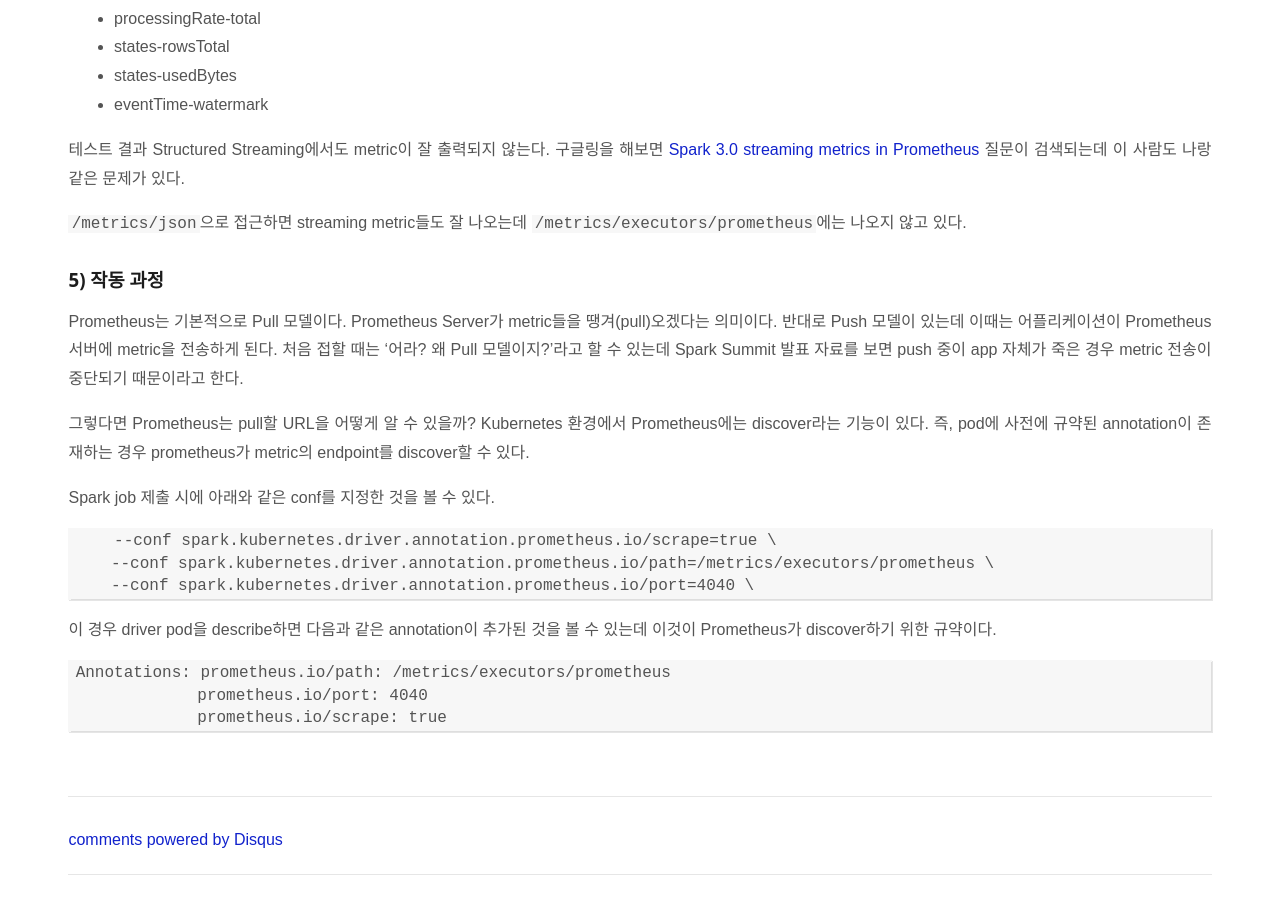
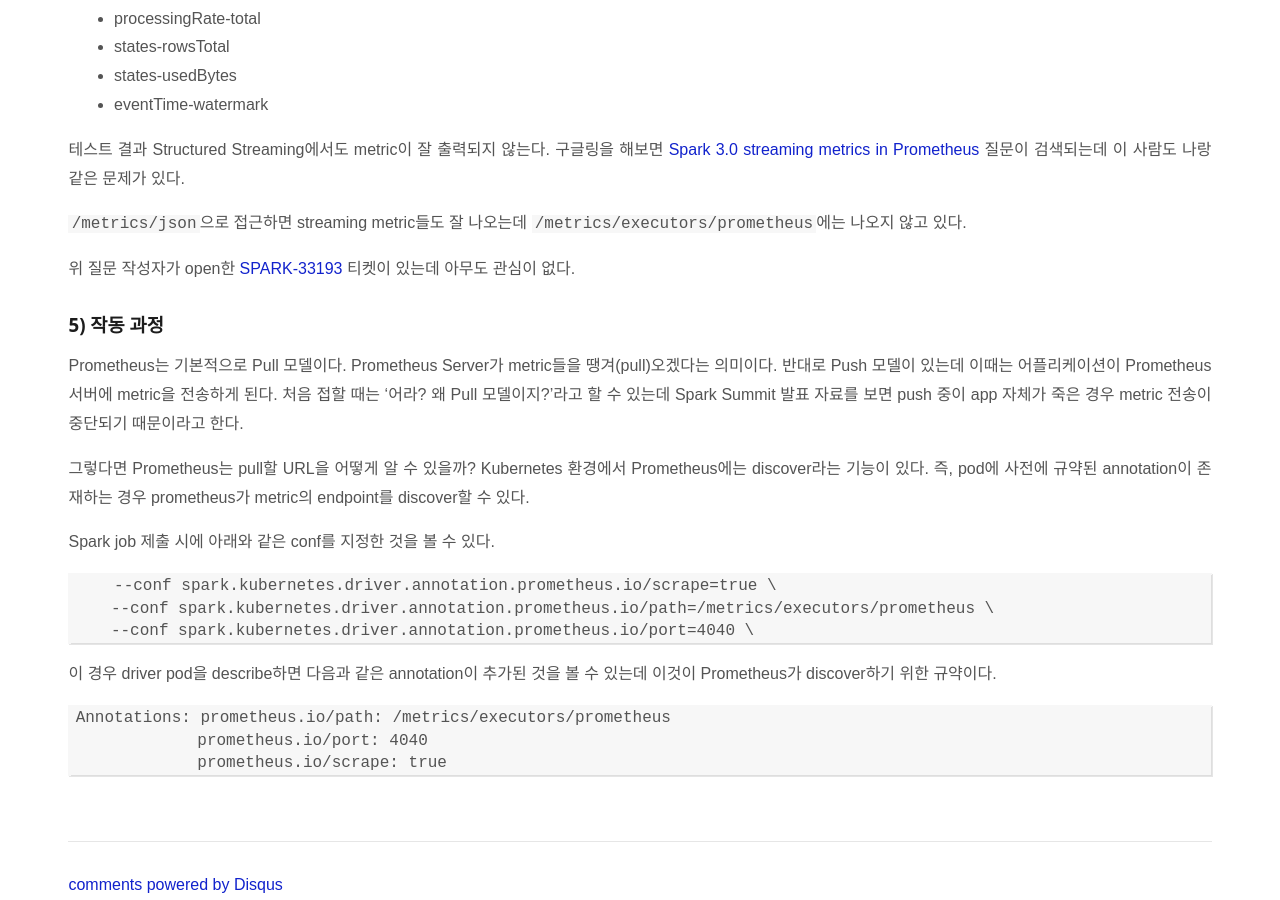
Before and after one commit to jason-heo/jason-heo.github.io, a Jekyll site: the page built from _posts/2021-01-31-spark30-prometheus.md, in a window 1280 px wide and 900 px high, scrolled down 2400 px. Built offline with Jekyll 4.4.1, drawn with Linux system fonts in a browser that asks for light colours; comment, search, counter and statistics services are not loaded.

Commit message:
SPARK-33193

```diff
--- a/_posts/2021-01-31-spark30-prometheus.md
+++ b/_posts/2021-01-31-spark30-prometheus.md
@@ -97,6 +97,8 @@ spark.sql.streaming.metricsEnabled=true
 
 `/metrics/json`으로 접근하면 streaming metric들도 잘 나오는데 `/metrics/executors/prometheus`에는 나오지 않고 있다.
 
+위 질문 작성자가 open한 [SPARK-33193](https://issues.apache.org/jira/browse/SPARK-33194) 티켓이 있는데 아무도 관심이 없다.
+
 ### 5) 작동 과정
 
 Prometheus는 기본적으로 Pull 모델이다. Prometheus Server가 metric들을 땡겨(pull)오겠다는 의미이다. 반대로 Push 모델이 있는데 이때는 어플리케이션이 Prometheus 서버에 metric을 전송하게 된다. 처음 접할 때는 '어라? 왜 Pull 모델이지?'라고 할 수 있는데 Spark Summit 발표 자료를 보면 push 중이 app 자체가 죽은 경우 metric 전송이 중단되기 때문이라고 한다.
```
